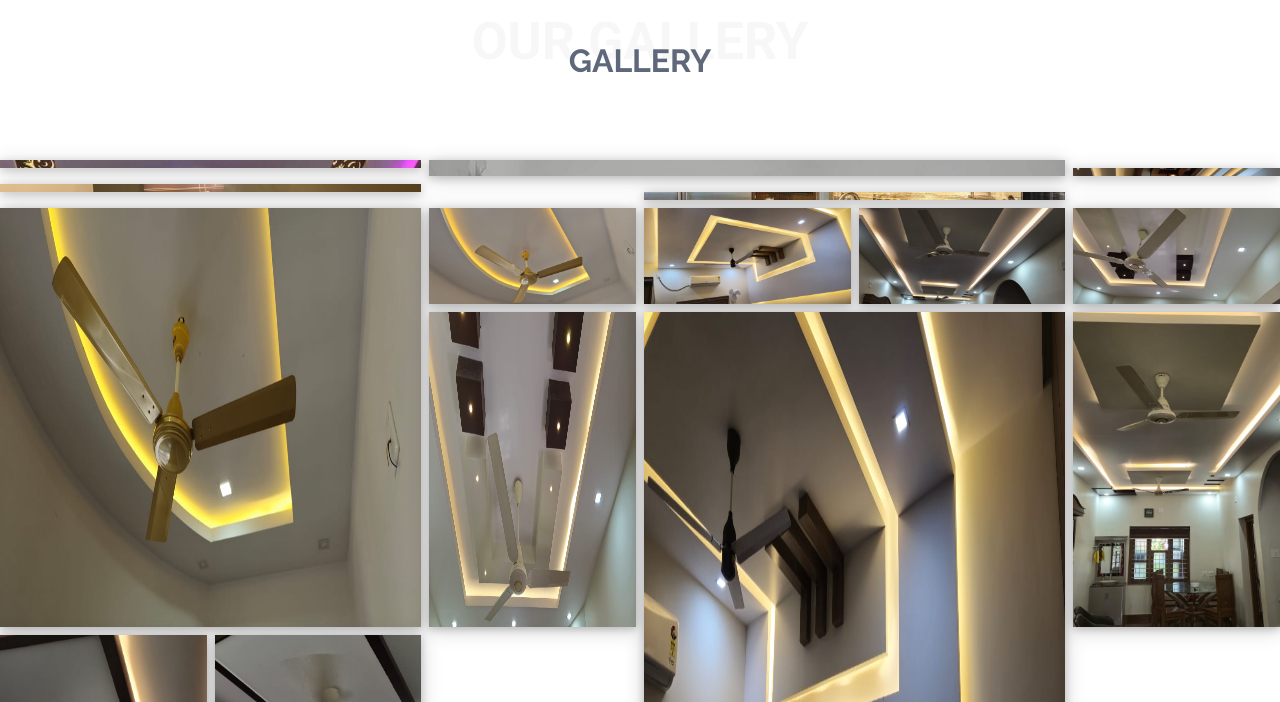
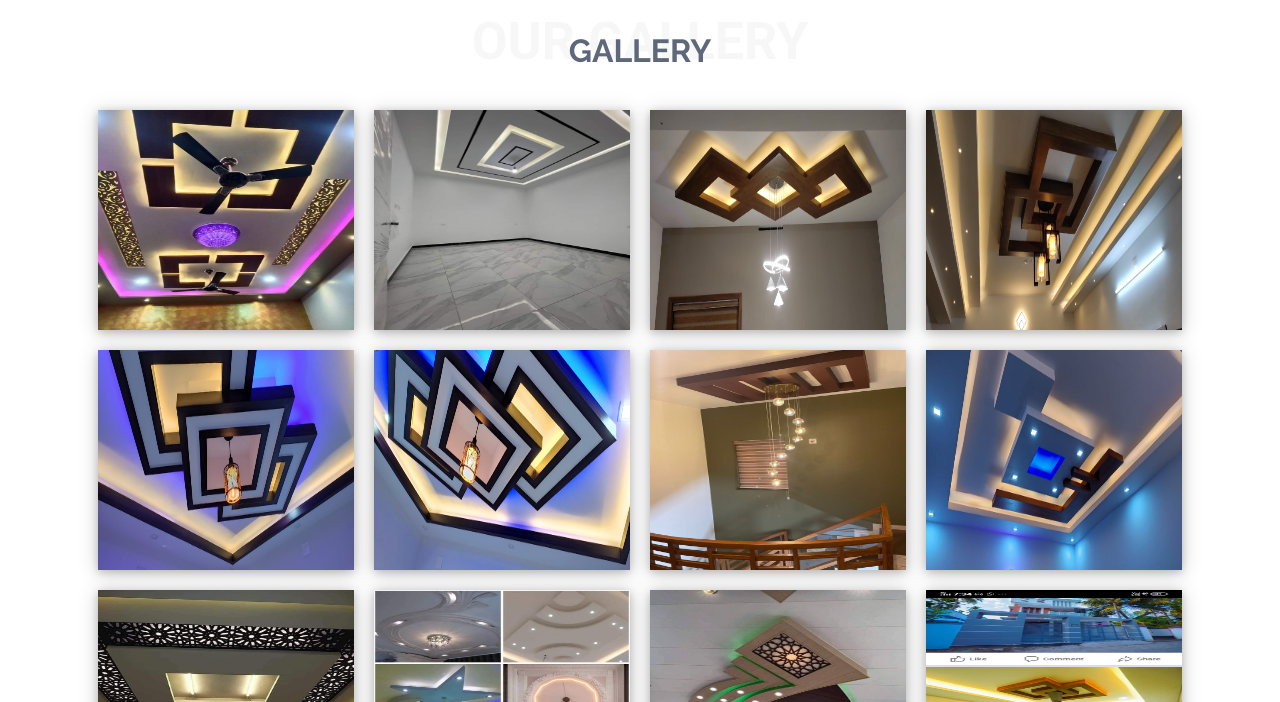
Before and after one commit to naseel1/hard_rock, a plain HTML site: page gallery.html in a window 1280 px wide. Shown: the part 98-800 px from the top of the page. Drawn offline with nearby package versions, Linux system fonts and the light colour scheme.

Commit message:
hard rock edit

```diff
--- a/gallery.html
+++ b/gallery.html
@@ -60,6 +60,42 @@
 
 <main class="main">
     <div>
+        <style>
+            #gallery {
+    height: 100%;
+    display: flex;
+    flex-wrap: wrap;
+    gap: 20px;
+    justify-content: center;
+    padding-bottom: 40px;
+}
+#gallery > div > img {
+    width: 100%;
+    min-height: 100%;
+    transition: all ease 1s;
+    height:100%;
+}
+            #gallery div{
+                flex: 0 0 20%;
+    height: 220px;
+            }
+            .section-title {
+    text-align: center;
+    padding: 20px 0;
+    margin-bottom: 0;
+    position: relative;
+}
+@media(max-width:768px){
+#gallery div {
+flex: 0 0 42%;
+}
+}
+@media(max-width:600px){
+#gallery div {
+flex: 0 0 90%;
+}
+}
+        </style>
         <div class="container section-title" data-aos="fade-up">
             <span>Our Gallery<br></span>
             <h2>Gallery</h2>
```
